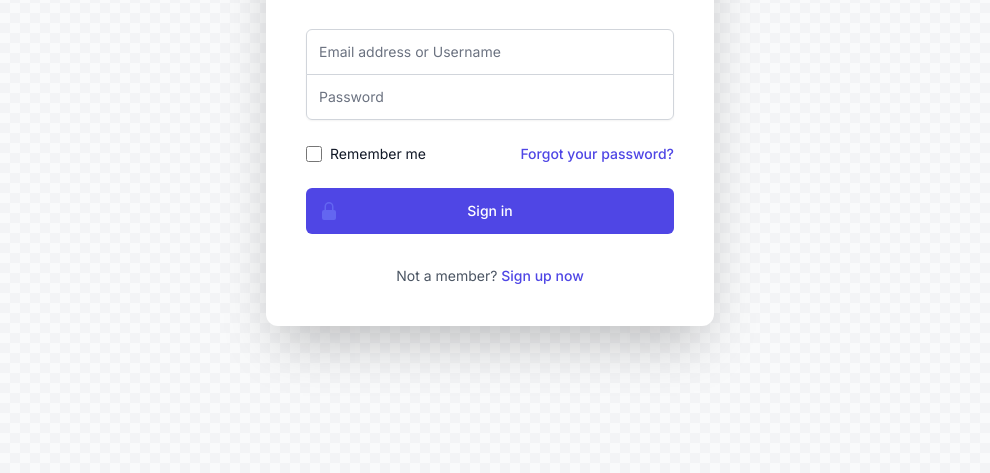
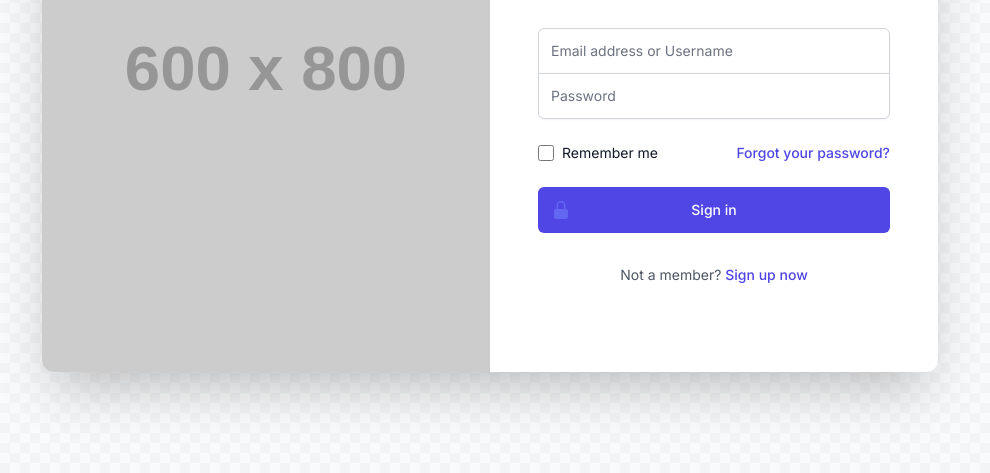
Before and after one commit to bcorji/TaskManager, a plain HTML site: page frontend/pages/login.html in a window 1280 px wide. Shown: the part 327-800 px from the top of the page, without its empty margins (150-1140 px from the left). Drawn offline with nearby package versions, Linux system fonts and the light colour scheme; placeholder pictures from the web are drawn by us.

Commit message:
Add image to login page

```diff
--- a/frontend/pages/login.html
+++ b/frontend/pages/login.html
@@ -18,8 +18,18 @@
         }
     </style>
 </head>
-<body class="bg-gray-100 pattern-bg flex items-center justify-center min-h-screen px-4 sm:px-6 lg:px-8">
-    <div class="w-full max-w-md space-y-8 bg-white p-8 sm:p-10 rounded-xl shadow-2xl">
+<body class="bg-gray-100 pattern-bg min-h-screen flex items-center justify-center">
+    <div class="flex flex-col md:flex-row bg-white shadow-2xl rounded-xl overflow-hidden w-full max-w-4xl m-4">
+
+        <div class="hidden md:block md:w-1/2">
+            <img src="https://placehold.co/600x800/6366f1/ffffff?text=Your+App+Image&font=inter"
+                 alt="Promotional image"
+                 class="object-cover w-full h-full"
+                 onerror="this.onerror=null; this.src='https://placehold.co/600x800/cccccc/333333?text=Image+Not+Found';">
+        </div>
+
+        <div class="w-full md:w-1/2 flex items-center justify-center p-8 sm:p-12">
+            <div class="w-full max-w-md space-y-8">
                 <div>
                     <div class="flex justify-center">
                          <svg class="h-12 w-auto text-indigo-600" xmlns="http://www.w3.org/2000/svg" fill="none" viewBox="0 0 24 24" stroke-width="1.5" stroke="currentColor">
@@ -90,7 +100,8 @@
                     <p id="message-text"></p>
                     <button id="close-message" class="mt-2 text-sm font-medium text-red-800 hover:text-red-700">Dismiss</button>
                 </div>
-
+            </div>
+        </div>
     </div>
 
     <script>
@@ -122,7 +133,9 @@
         function showMessage(message, type = 'info') {
             messageText.textContent = message;
             messageBox.classList.remove('hidden');
-            messageBox.className = 'mt-4 p-4 rounded-md border '; // Reset classes
+            // Reset classes for message box styling
+            messageBox.className = 'mt-4 p-4 rounded-md border ';
+
 
             if (type === 'error') {
                 messageBox.classList.add('bg-red-50', 'text-red-700', 'border-red-200');
```
Lines whose indentation alone changed are shown as unchanged.
